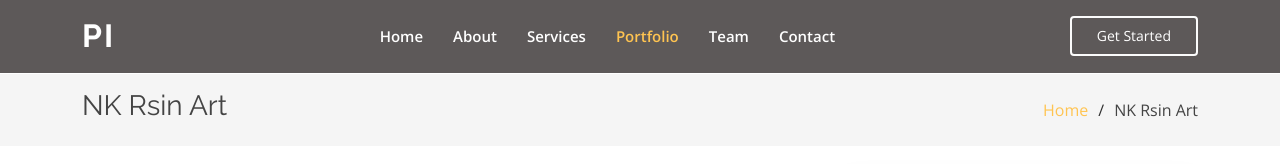
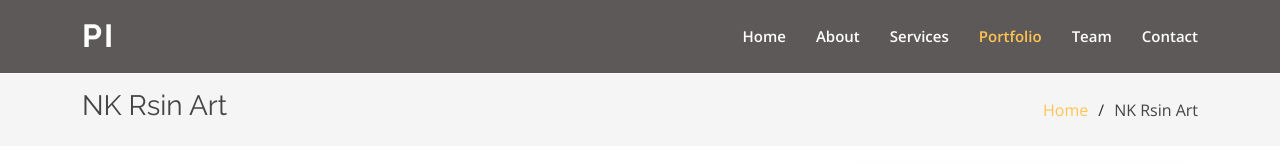
Before and after one commit to Pi-Creators/pi-creators.github.io, a plain HTML site: page NK.html in a window 1280 px wide. Shown: the top 164 px of the page. Drawn offline with nearby package versions, Linux system fonts and the light colour scheme.

Commit message:
Update NK.html

```diff
--- a/NK.html
+++ b/NK.html
@@ -61,7 +61,7 @@
         <i class="bi bi-list mobile-nav-toggle"></i>
       </nav><!-- .navbar -->
 
-      <a href="#about" class="get-started-btn scrollto">Get Started</a>
+
 
     </div>
   </header><!-- End Header -->
```
